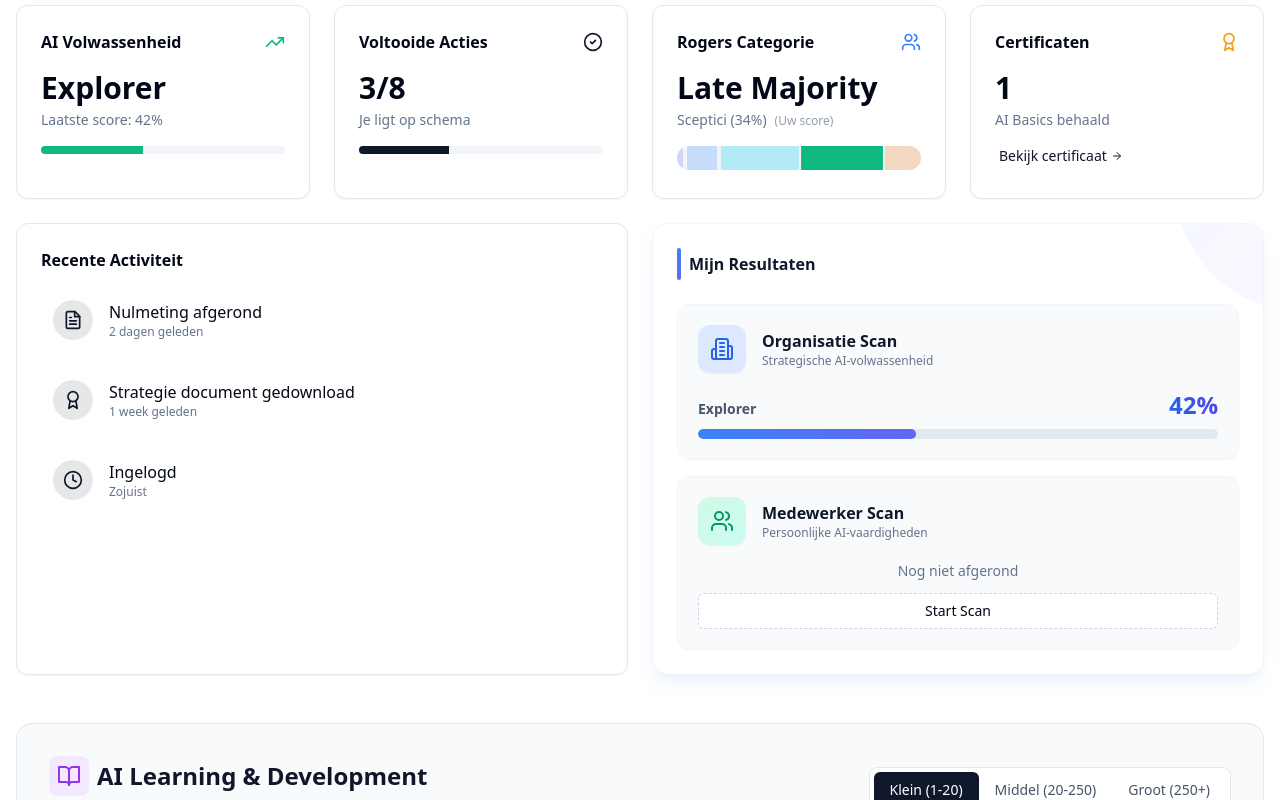
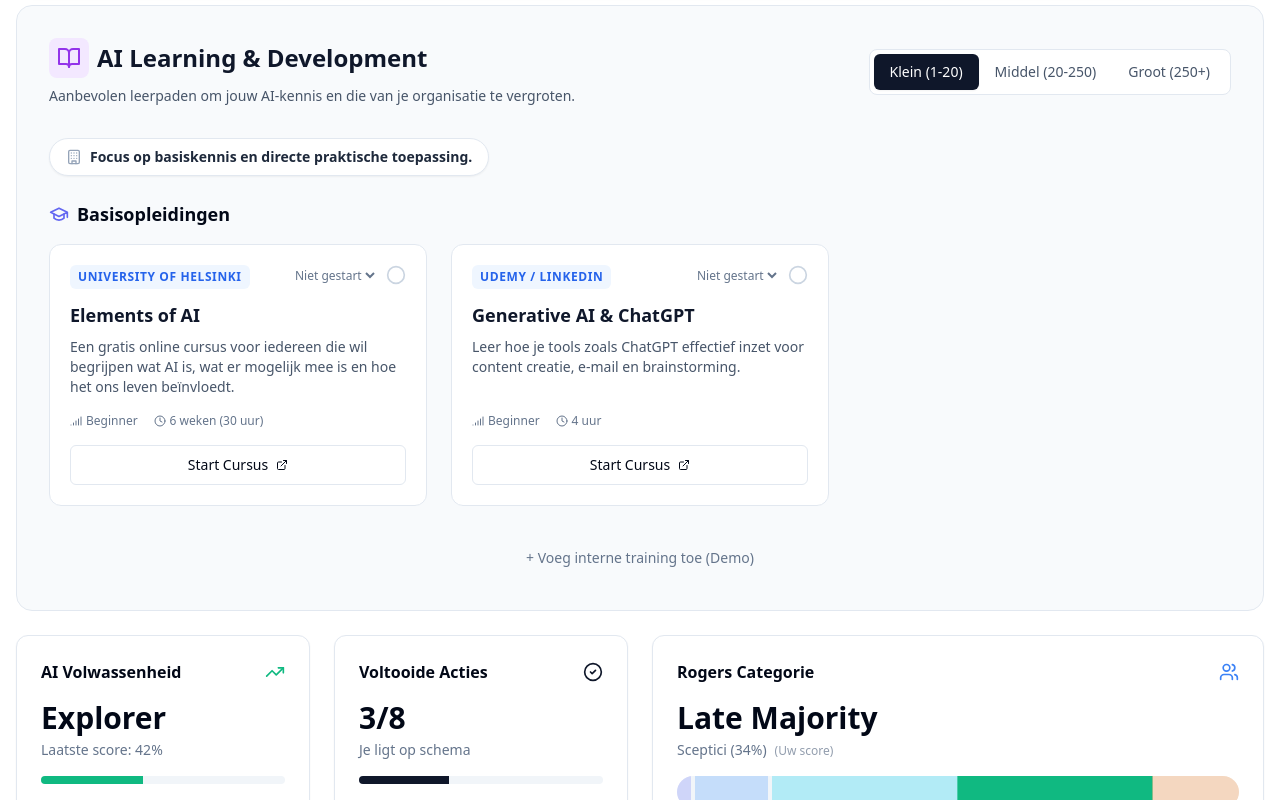
Before and after one commit to ThijsKeybets123/Ai-adoptie, a React (Vite) app: page /#/dashboard in a window 1280 px wide. Shown: the part 340-1140 px from the top of the page. Built offline with nearby package versions, Linux system fonts and the light colour scheme.

Commit message:
Move Learning Module to top of Dashboard and reorganize layout

```diff
--- a/src/Dashboard.tsx
+++ b/src/Dashboard.tsx
@@ -105,7 +105,12 @@ const Dashboard = () => {
             </div>
           </div>
 
-          {/* Stats Cards */}
+          {/* Learning Module - Prominent Placement */}
+          <div className="md:col-span-2 lg:col-span-4 animate-fade-in-up" style={{ animationDelay: "0.1s" }}>
+            <LearningModule />
+          </div>
+
+          {/* Stats Cards Row */}
           <div className="bg-card border border-border rounded-xl p-6 shadow-sm hover:shadow-md transition-shadow">
             <div className="flex items-center justify-between mb-4">
               <h3 className="font-semibold text-foreground">AI Volwassenheid</h3>
@@ -130,11 +135,13 @@ const Dashboard = () => {
             </div>
           </div>
 
-          <div className="bg-card border border-border rounded-xl p-6 shadow-sm hover:shadow-md transition-shadow">
+          <div className="md:col-span-2 lg:col-span-2 bg-card border border-border rounded-xl p-6 shadow-sm hover:shadow-md transition-shadow">
             <div className="flex items-center justify-between mb-4">
               <h3 className="font-semibold text-foreground">Rogers Categorie</h3>
               <Users className="h-5 w-5 text-blue-500" />
             </div>
+            <div className="flex items-end justify-between mb-4">
+              <div>
                 <div className="text-3xl font-bold text-foreground mb-1">
                   {hoveredCategory ? hoveredCategory : userCategory}
                 </div>
@@ -149,8 +156,11 @@ const Dashboard = () => {
                     )
                   }
                 </p>
+              </div>
+            </div>
+
             <div
-              className="mt-4 flex gap-1 h-6 rounded-full overflow-hidden bg-secondary cursor-help"
+              className="mt-2 flex gap-1 h-8 rounded-full overflow-hidden bg-secondary cursor-help"
               onMouseLeave={() => setHoveredCategory(null)}
             >
               {rogersCategories.map((category) => (
@@ -168,19 +178,7 @@ const Dashboard = () => {
             </div>
           </div>
 
-          <div className="bg-card border border-border rounded-xl p-6 shadow-sm hover:shadow-md transition-shadow">
-            <div className="flex items-center justify-between mb-4">
-              <h3 className="font-semibold text-foreground">Certificaten</h3>
-              <Award className="h-5 w-5 text-amber-500" />
-            </div>
-            <div className="text-3xl font-bold text-foreground mb-1">1</div>
-            <p className="text-sm text-muted-foreground">AI Basics behaald</p>
-            <Button variant="ghost" size="sm" className="mt-2 -ml-2 text-primary h-auto p-2">
-              Bekijk certificaat <ArrowRight className="ml-1 h-3 w-3" />
-            </Button>
-          </div>
-
-          {/* Recent Activity */}
+          {/* Recent Activity & Results Row */}
           <div className="md:col-span-1 lg:col-span-2 bg-card border border-border rounded-xl p-6 shadow-sm">
             <h3 className="font-semibold text-foreground mb-4">Recente Activiteit</h3>
             <div className="space-y-4">
@@ -278,10 +276,6 @@ const Dashboard = () => {
               </div>
             </div>
           </div>
-
-          <div className="md:col-span-2 lg:col-span-4 mt-6">
-            <LearningModule />
-          </div>
         </div>
       </main>
     </div>
```
Lines whose indentation alone changed are shown as unchanged.
